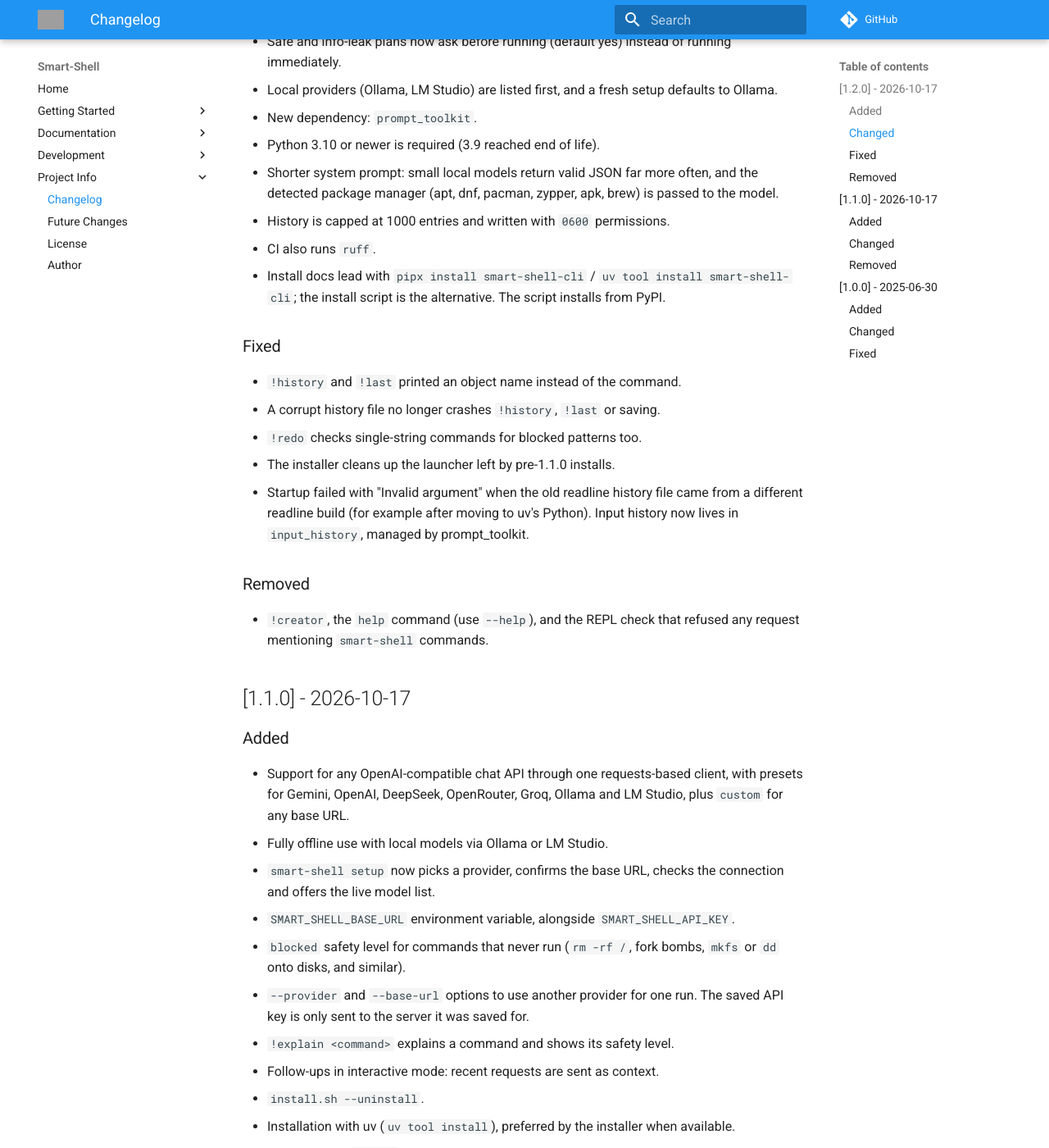
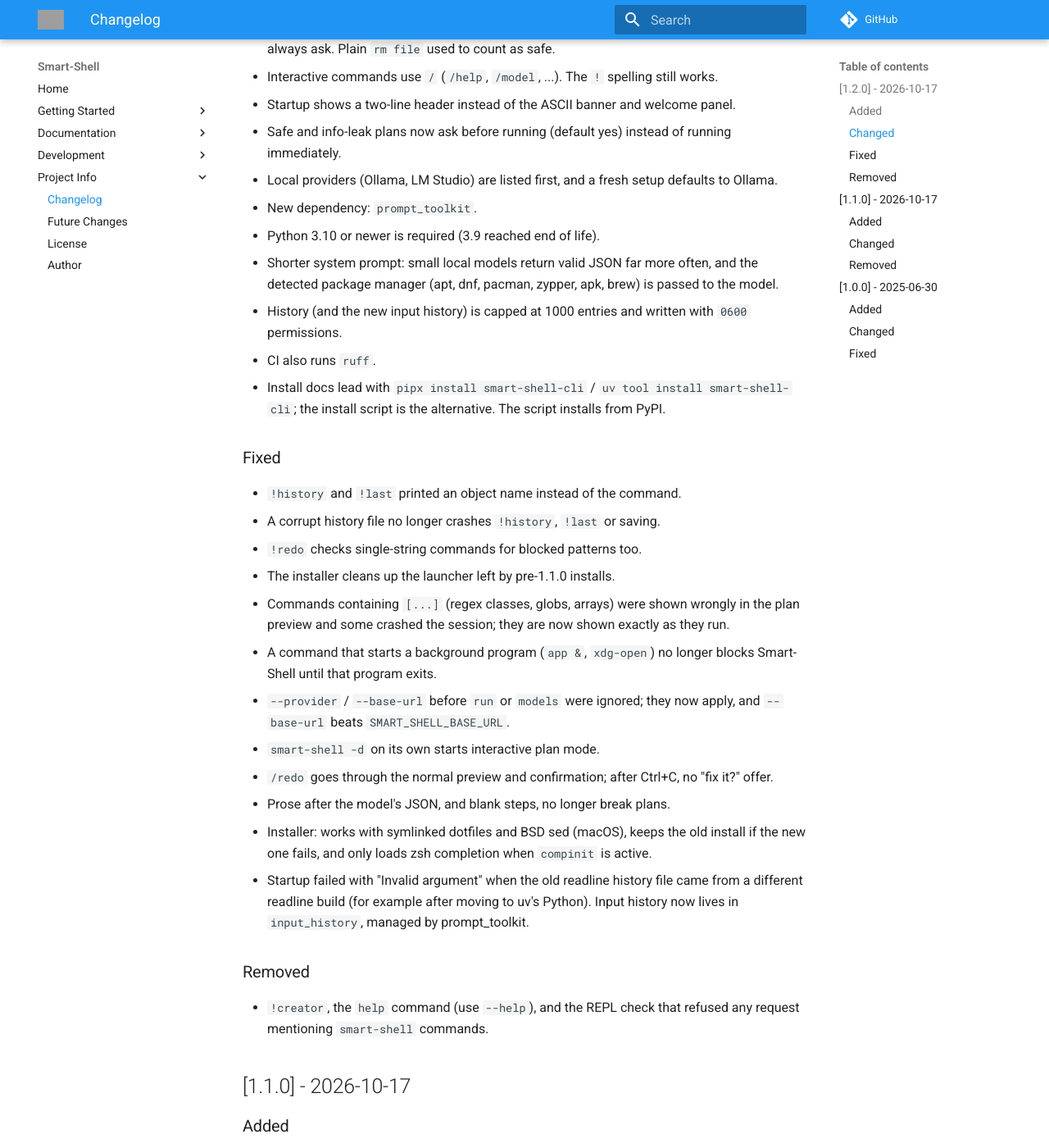
Before and after one commit to Lusan-sapkota/smart-shell, an MkDocs documentation site: the page built from docs/CHANGELOG.md, in a window 1280 px wide and 1400 px high, scrolled down 1067 px. Shown: the whole window at 82% size. Built offline with MkDocs 1.6.1 and Material for MkDocs 9.7.7, drawn with Linux system fonts in a browser that asks for light colours; comment, search, counter and statistics services are not loaded; some of the changed text lies outside the part shown; grey boxes are pictures that could not be loaded.

Commit message:
document auto mode allowlist and review fixes

```diff
--- a/docs/CHANGELOG.md
+++ b/docs/CHANGELOG.md
@@ -13,11 +13,12 @@
 - Spinner showing the provider and model while the AI is working.
 - `smart-shell "<prompt>"` works without the `run` subcommand.
 - New interactive prompt (prompt_toolkit): `/` command menu with descriptions, model-name completion after `/model`, status bar with provider, model, shell, folder and dry-run state, multi-line input, `Ctrl+R` history search. `Ctrl+C` clears the line or stops a running command instead of quitting.
-- Modes, cycled with Shift+Tab or set with `/mode`: `ask` (every plan asks), `auto` (all-safe plans run without asking; anything risky still asks), `plan` (show plans, run nothing).
+- Modes, cycled with Shift+Tab or set with `/mode`: `ask` (every plan asks), `auto` (only read-only plans run without asking, checked against an allowlist of read-only commands; everything else asks), `plan` (show plans, run nothing).
 - Notifications when Smart-Shell is waiting for an answer: terminal bell, plus a desktop notification after 5 seconds away from the keyboard (`notify-send` for Konsole and most Linux terminals, terminal escape codes for GNOME Terminal, Ghostty, WezTerm, iTerm2 and Windows Terminal, Notification Center on macOS). `/notify` turns it off.
 - `.coderabbit.yaml` turns off CodeRabbit reviews.
 
 ### Changed
+- Rules now also catch commands inside loops, `if` blocks, after newlines and behind `nohup`/`time`/`env`/`command`, plus `bash -c`, `<(curl ...)`, piping into Python/Perl/Ruby/Node, `wipefs`, `blkdiscard`, `sed -i`, `ln -sf` and `> file` overwrites.
 - Any `rm`, `rmdir`, `unlink`, `truncate`, emptying a file with `>`, `git reset --hard`, `git clean -f`, `git push --force`, `git branch -D` and `docker rm`/`prune` are rated **medium**, so they always ask. Plain `rm file` used to count as safe.
 - Interactive commands use `/` (`/help`, `/model`, ...). The `!` spelling still works.
 - Startup shows a two-line header instead of the ASCII banner and welcome panel.
@@ -26,7 +27,7 @@
 - New dependency: `prompt_toolkit`.
 - Python 3.10 or newer is required (3.9 reached end of life).
 - Shorter system prompt: small local models return valid JSON far more often, and the detected package manager (apt, dnf, pacman, zypper, apk, brew) is passed to the model.
-- History is capped at 1000 entries and written with `0600` permissions.
+- History (and the new input history) is capped at 1000 entries and written with `0600` permissions.
 - CI also runs `ruff`.
 - Install docs lead with `pipx install smart-shell-cli` / `uv tool install smart-shell-cli`; the install script is the alternative. The script installs from PyPI.
 
@@ -36,6 +37,13 @@
 - A corrupt history file no longer crashes `!history`, `!last` or saving.
 - `!redo` checks single-string commands for blocked patterns too.
 - The installer cleans up the launcher left by pre-1.1.0 installs.
+- Commands containing `[...]` (regex classes, globs, arrays) were shown wrongly in the plan preview and some crashed the session; they are now shown exactly as they run.
+- A command that starts a background program (`app &`, `xdg-open`) no longer blocks Smart-Shell until that program exits.
+- `--provider` / `--base-url` before `run` or `models` were ignored; they now apply, and `--base-url` beats `SMART_SHELL_BASE_URL`.
+- `smart-shell -d` on its own starts interactive plan mode.
+- `/redo` goes through the normal preview and confirmation; after Ctrl+C, no "fix it?" offer.
+- Prose after the model's JSON, and blank steps, no longer break plans.
+- Installer: works with symlinked dotfiles and BSD sed (macOS), keeps the old install if the new one fails, and only loads zsh completion when `compinit` is active.
 - Startup failed with "Invalid argument" when the old readline history file came from a different readline build (for example after moving to uv's Python). Input history now lives in `input_history`, managed by prompt_toolkit.
 
 ### Removed
```
Also changed, not shown: README.md (+1 -1 lines), docs/features.md (+1 -1 lines), docs/safety.md (+3 -1 lines), docs/usage.md (+1 -1 lines).
